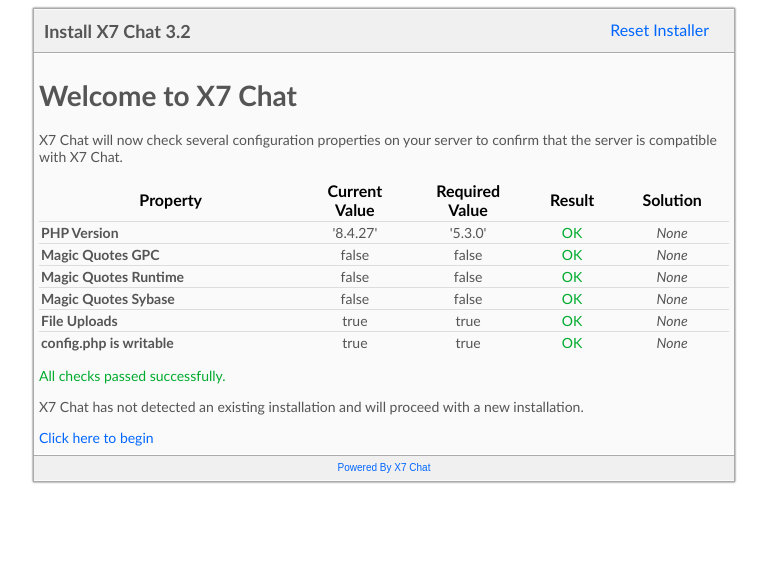
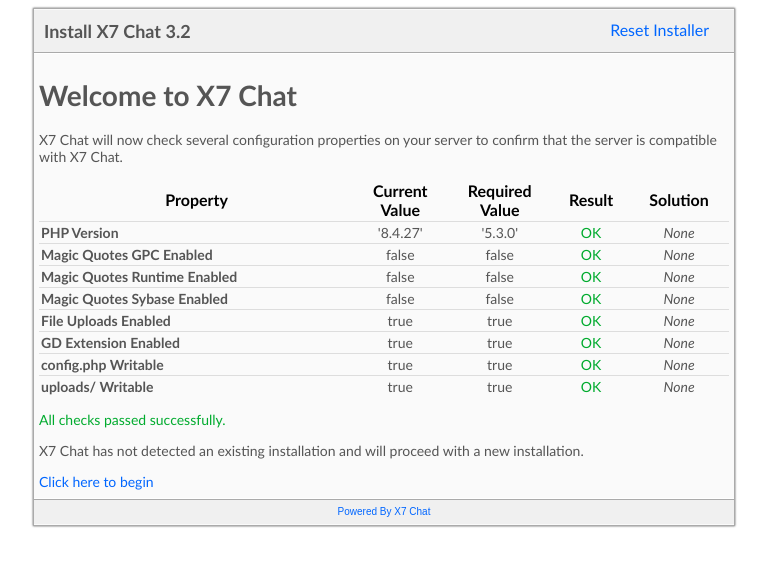
Before and after one commit to tjchamne/x7chat, a PHP site: page /install/index.php in a window 1280 px wide. Shown: the top 566 px of the page, without its empty margins (256-1023 px from the left). Run offline with PHP 8.4, Linux system fonts and the light colour scheme.

Commit message:
fixing incorrect function name

```diff
--- a/install/index.php
+++ b/install/index.php
@@ -90,7 +90,7 @@
 		);
 
 		$checks[] = array(
-			'title' => 'Magic Quotes GPC',
+			'title' => 'Magic Quotes GPC Enabled',
 			'server' => (bool)get_magic_quotes_gpc(),
 			'required' => false,
 			'result' => !get_magic_quotes_gpc() ? 'OK' : 'WARN',
@@ -98,7 +98,7 @@
 		);
 
 		$checks[] = array(
-			'title' => 'Magic Quotes Runtime',
+			'title' => 'Magic Quotes Runtime Enabled',
 			'server' => (bool)get_magic_quotes_runtime(),
 			'required' => false,
 			'result' => !get_magic_quotes_runtime() ? 'OK' : 'FAIL',
@@ -106,7 +106,7 @@
 		);
 
 		$checks[] = array(
-			'title' => 'Magic Quotes Sybase',
+			'title' => 'Magic Quotes Sybase Enabled',
 			'server' => (bool)ini_get('magic_quotes_sybase'),
 			'required' => false,
 			'result' => !ini_get('magic_quotes_sybase') ? 'OK' : 'FAIL',
@@ -114,19 +114,35 @@
 		);
 
 		$checks[] = array(
-			'title' => 'File Uploads',
+			'title' => 'File Uploads Enabled',
 			'server' => (bool)ini_get('file_uploads'),
 			'required' => true,
 			'result' => ini_get('file_uploads') ? 'OK' : 'WARN',
-			'fix' => 'Set file_uploads to on',
+			'fix' => 'Set file_uploads to on (required for avatar support)',
 		);
 
 		$checks[] = array(
-			'title' => 'config.php is writable',
+			'title' => 'GD Extension Enabled',
+			'server' => (bool)extension_loaded('gd'),
+			'required' => true,
+			'result' => extension_loaded('gd') ? 'OK' : 'WARN',
+			'fix' => 'Install the GD extension (required for avatar support)',
+		);
+
+		$checks[] = array(
+			'title' => 'config.php Writable',
 			'server' => (bool)is_writable('../config.php'),
 			'required' => true,
 			'result' => is_writable('../config.php') ? 'OK' : 'WARN',
 			'fix' => 'Make config.php writable or create it manually',
+		);
+
+		$checks[] = array(
+			'title' => 'uploads/ Writable',
+			'server' => (bool)is_writable('../uploads'),
+			'required' => true,
+			'result' => is_writable('../uploads') ? 'OK' : 'WARN',
+			'fix' => 'Make uploads/ writable (required for avatar support)',
 		);
 
 		$checks_pass = true;
@@ -180,7 +196,7 @@
 					'prefix' => $_POST['prefix'],
 					'auth_plugin' => '',
 					'auth_api_endpoint' => '',
-					'api_key' => crypt(mt_rand(0, mt_rand_max()) . microtime(TRUE) . print_r($_SERVER, 1)),
+					'api_key' => hash('sha256', microtime(TRUE) . print_r($_SERVER, 1) . mt_rand(0, mt_getrandmax()) . crypt(mt_rand(0, mt_getrandmax()) . microtime(TRUE) . print_r($_SERVER, 1))),
 					'debug' => false,
 				), 1) . ';';
 			}
```
